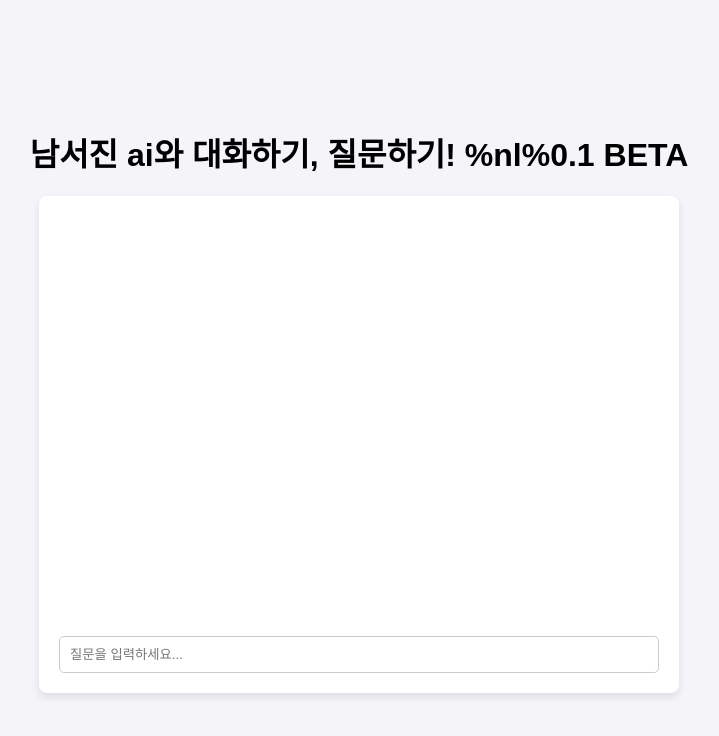
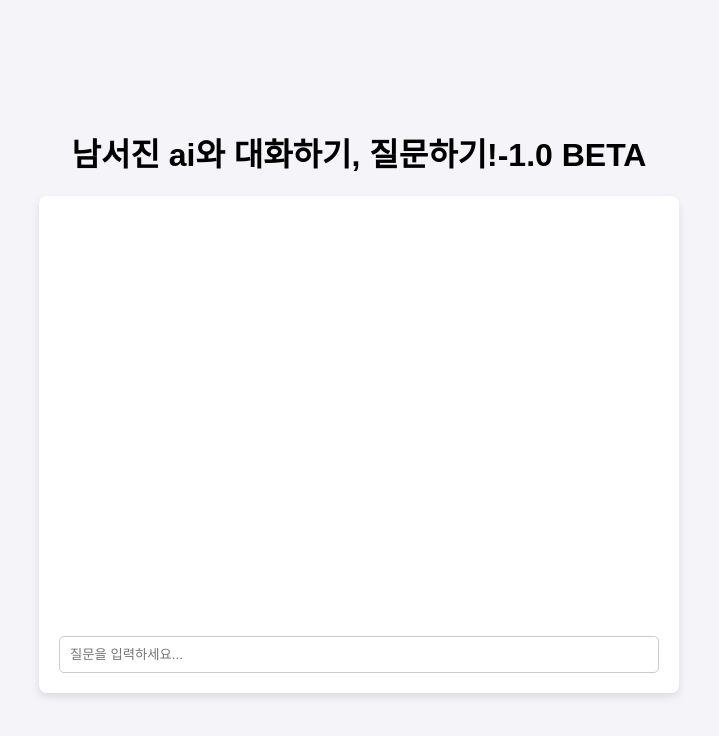
Before and after one commit to namseojin24/namseojin, a plain HTML site: page index.html in a window 1280 px wide. Shown: the whole page, without its empty margins (281-1000 px from the left). Drawn offline with Linux system fonts and the light colour scheme.

Commit message:
Update index.html

```diff
--- a/index.html
+++ b/index.html
@@ -53,7 +53,7 @@
     </style>
 </head>
 <body>
-   <h1>남서진 ai와 대화하기, 질문하기! %nl%0.1 BETA</h1>
+   <h1>남서진 ai와 대화하기, 질문하기!-1.0 BETA</h1>
     <div class="chatbox">
         <div class="messages" id="messages"></div>
         <input type="text" id="userInput" placeholder="질문을 입력하세요..." />
```
